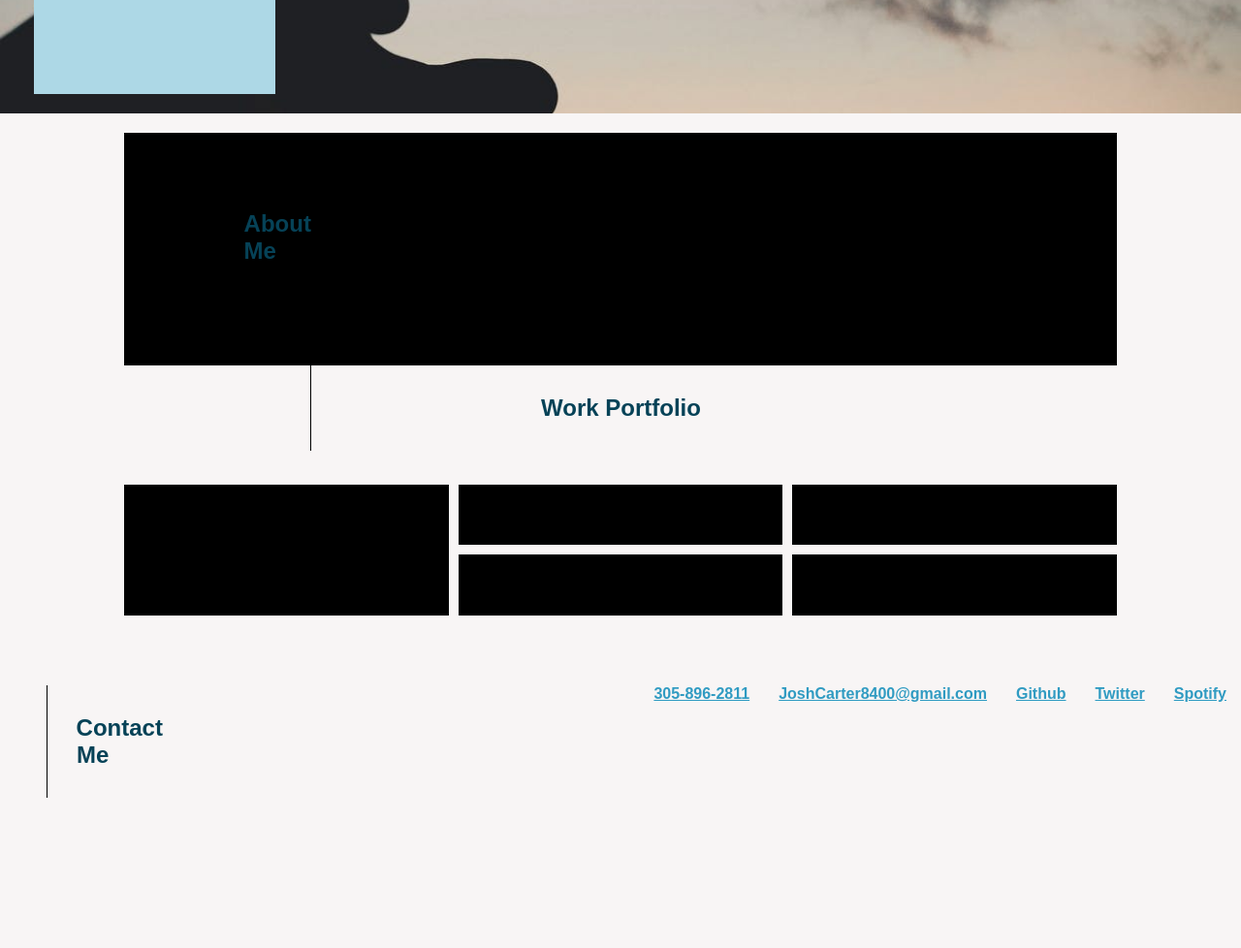
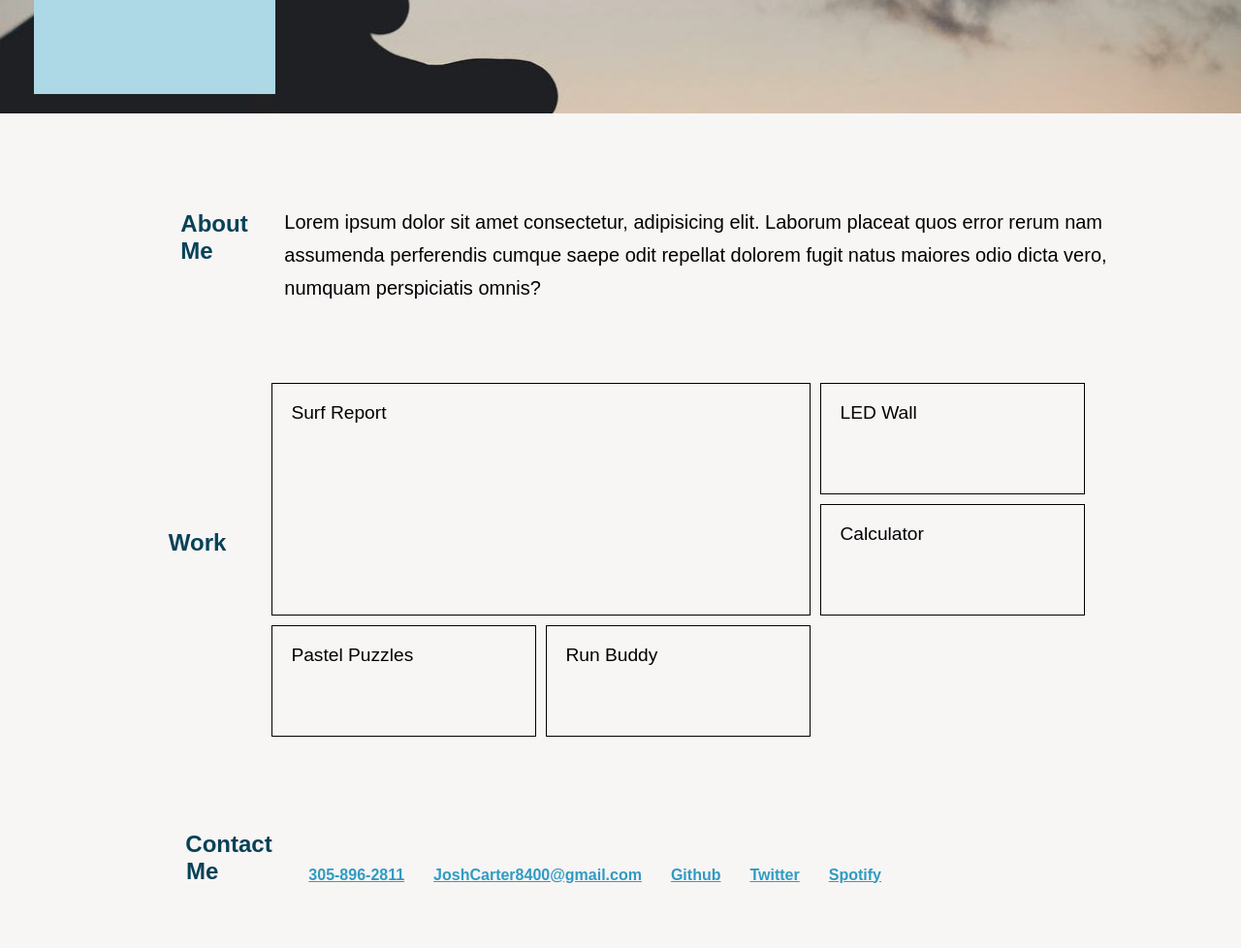
Before and after one commit to JoshCarter8400/Profile, a plain HTML site: page index.html in a window 1280 px wide. Shown: the part 460-1438 px from the top of the page at 97% size. Before the commit the page ends 1318 px from the top, so only its background shows below. Drawn offline with Linux system fonts and the light colour scheme.

Commit message:
grid positioning

```diff
--- a/assets/style.css
+++ b/assets/style.css
@@ -98,8 +98,7 @@ header nav ul a {
 }
 
 .section-title {
-    flex: 1 30%;
-    border-left: 1px solid black;
+    flex: 30%;
     padding: 30px;
     text-align: center;
     margin: 0 auto 35px auto;
@@ -130,12 +129,11 @@ header nav ul a {
 .me {
     margin: 50px;
     padding: 50px;
-    width: 80%;
+    width: 90%;
     display: flex;
     flex-wrap: wrap;
     align-items: center;
     text-align: left;
-    background-color: black;
     height: 30%;
     margin: 0 auto;
     margin-top: 20px;
@@ -145,9 +143,15 @@ header nav ul a {
 /* Contact Styles Begin*/
 
 .contact {
+    margin: 50px;
+    padding: 50px;
+    width: 90%;
     display: flex;
     flex-wrap: wrap;
-    justify-content: space-between;
+    align-items: center;
+    text-align: left;
+    height: 20%;
+    margin: 0 auto;
 }
 
 .contact nav ul {
@@ -166,7 +170,18 @@ header nav ul a {
 }
 
 
-/*Grid Styles*/
+/*Project Styles*/
+
+.projects {
+    margin-top: 20px;
+    padding: 50px;
+    width: 90%;
+    display: flex;
+    align-items: center;
+    text-align: left;
+    height: 50%;
+    margin: 0 auto;
+}
 
 .project-grid-wrapper {
     display: flex;
@@ -175,17 +190,16 @@ header nav ul a {
 }
 
 .project-grid-container {
-    width: 80%;
+    width: 90%;
     display: grid;
     grid-template-columns: repeat(3, 1fr);
-    grid-template-rows: repeat(3, 1fr);
+    grid-template-rows: repeat(3, 115px);
     grid-gap: 10px;
     color: #023055;
     font-size: 1.2rem;
 }
 
 .project-grid-item {
-    background-color: black;
     border: 1px solid black;
     padding: 1em;
     color: black;
@@ -194,7 +208,7 @@ header nav ul a {
 
 .box1 {
     grid-column-start: 1;
-    grid-column-end: 2;
+    grid-column-end: 3;
     grid-row-start: 1;
     grid-row-end: 3;
 }
--- a/index.html
+++ b/index.html
@@ -51,14 +51,16 @@
 
 
     <section id="work" class="projects">
-        <h2 class="section-title secondary-border">Work Portfolio</h2>
+        <div class="flex-row">
+            <h1 class="section-title secondary-border">Work</h1>
+        </div>
         <div class="project-grid-wrapper">
             <div class="project-grid-container">
-                <div class="project-grid-item box1">Run-Buddy </div>
-                <div class="project-grid-item box2">Challenge 2</div>
-                <div class="project-grid-item box3">Challenge 3</div>
-                <div class="project-grid-item box4">Challenge 4</div>
-                <div class="project-grid-item box5">Challenge 5</div>
+                <div class="project-grid-item box1">Surf Report</div>
+                <div class="project-grid-item box2">LED Wall</div>
+                <div class="project-grid-item box3">Calculator</div>
+                <div class="project-grid-item box4">Pastel Puzzles</div>
+                <div class="project-grid-item box5">Run Buddy</div>
             </div>
         </div>
     </section>
```
Also changed, not shown: images/elise-petrovich-jDXkwG-hPlk-unsplash.jpg (added), 4 other files.
